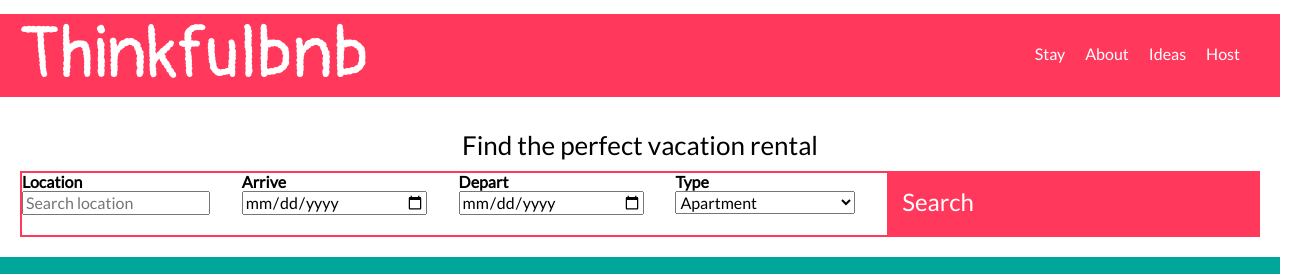
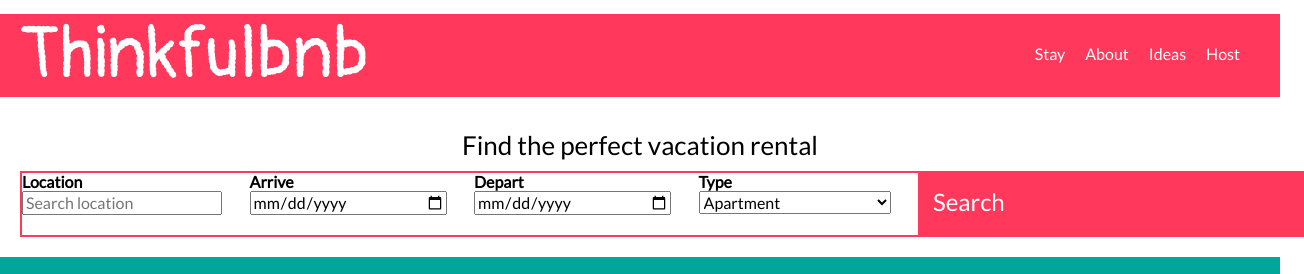
Before and after one commit to kennywatson3296/Thinkful_flexbox_assessment, a plain HTML site: page index.html in a window 1280 px wide. Shown: the top 274 px of the page, 1304 px wide, since content can reach past the window. Drawn offline with nearby package versions, Linux system fonts and the light colour scheme.

Commit message:
Add files via upload

```diff
--- a/index.html
+++ b/index.html
@@ -45,7 +45,7 @@
           <div><label for="end">Depart</label>
           <input type="date" id="end" name="trip-end"/></div>
           <div><label for="type">Type</label>
-          <select name="type" id="type" size="1">
+          <select name="type" id="type">
             <option value="apartment">Apartment</option>
             <option value="barn">Barn</option>
             <option value="castle">Castle</option>
--- a/style.css
+++ b/style.css
@@ -98,6 +98,7 @@ form {
   flex-direction: column;
   justify-content: space-between;
   position:relative;
+  width:100vw;
 }
 
 form label {
@@ -151,17 +152,25 @@ footer p {
     display: flex;
     flex-direction: row;
     justify-content: space-between;
-   flex-wrap:wrap;
+
   }
   form label{
    display: flex;
    flex-direction:column;
    position:relative;
+   width:15vw;
   }
+  form input{
+    width:15vw;
+  }
+  form select{
+    width:15vw;
+  }
+
   form button{
     display:flex;
     flex-direction:column;
-    width:30%;
+    width:30vw;
   }
 
   .group{
```
